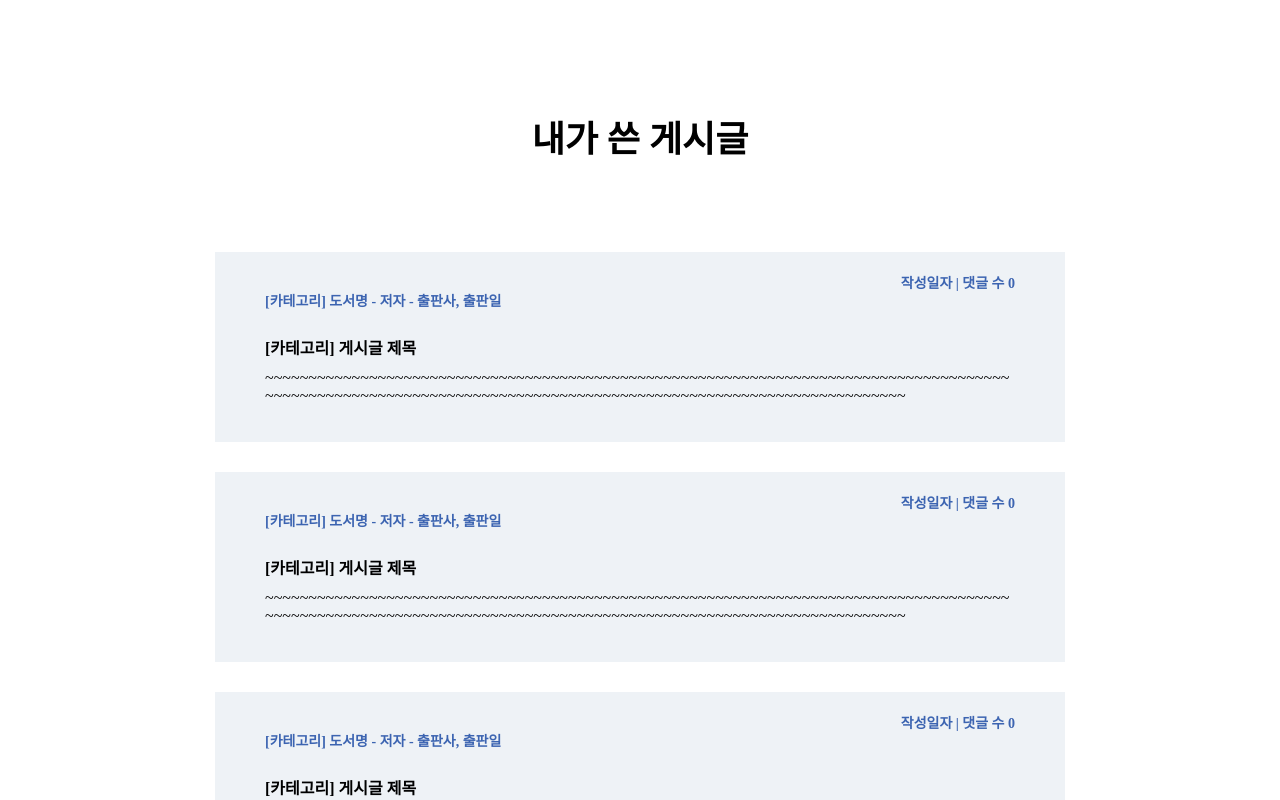
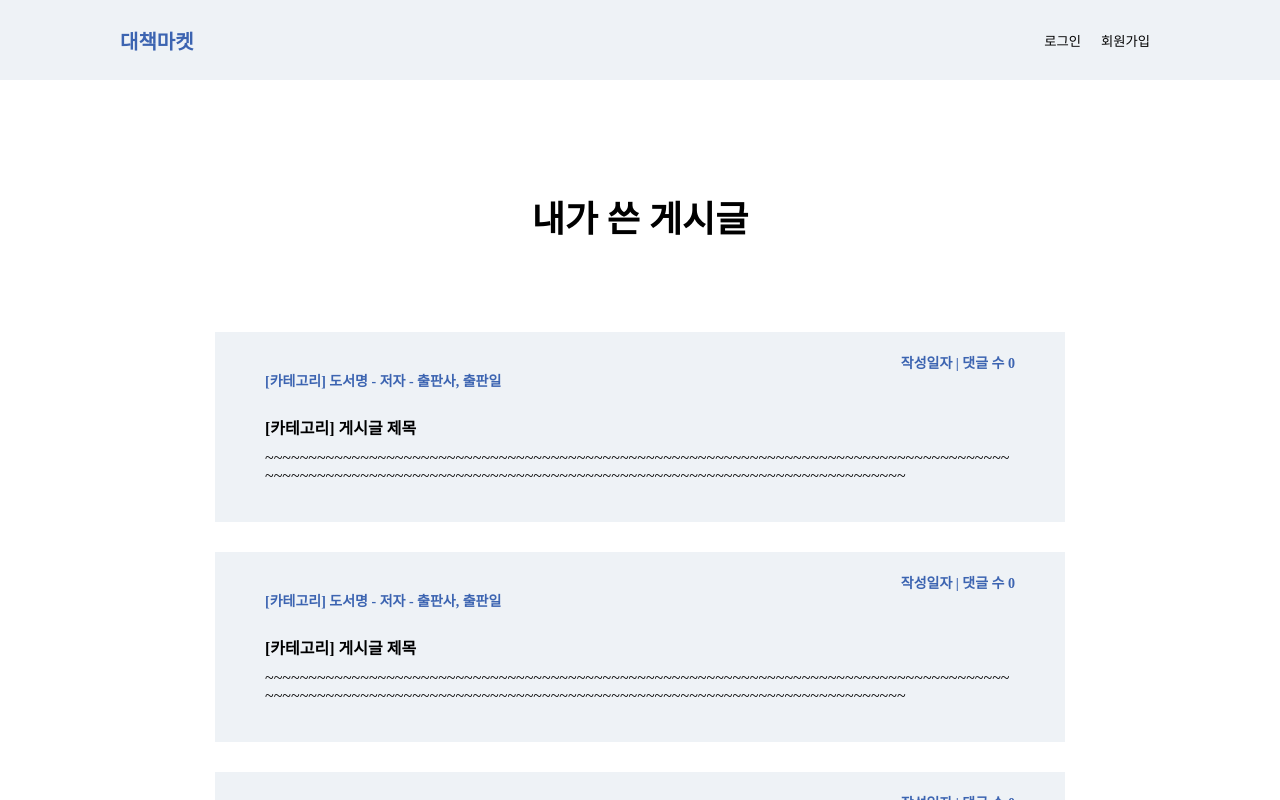
Before and after one commit to BigBookMarket/BigBookMarket-Client, a React (Create React App) app: page /mypage/post in a window 1280 px wide. Shown: the top 800 px of the page. Built offline with nearby package versions, Linux system fonts and the light colour scheme.

Commit message:
feat: add Navbar to CommentHistory and PostHistory page

```diff
--- a/src/pages/CommentHistory.js
+++ b/src/pages/CommentHistory.js
@@ -1,6 +1,7 @@
 import React from "react";
 import Styled from "styled-components";
-import CommentHistoryCard from "../components/CommentHistoryCard";
+import CommentHistoryCard from "../components/mypage/community/CommentHistoryCard";
+import Navbar from "../components/Navbar";
 
 const CommentHistoryWrapper = Styled.div`
   margin: 110px;
@@ -19,12 +20,15 @@ const CommentHistoryWrapper = Styled.div`
 
 const CommentHistory = () => {
   return (
+    <>
+      <Navbar />
       <CommentHistoryWrapper>
         <p className="title">내가 쓴 댓글</p>
         <CommentHistoryCard />
         <CommentHistoryCard />
         <CommentHistoryCard />
       </CommentHistoryWrapper>
+    </>
   );
 };
 
--- a/src/pages/PostHistory.js
+++ b/src/pages/PostHistory.js
@@ -1,6 +1,7 @@
 import React from "react";
 import Styled from "styled-components";
-import PostHistoryCard from "../components/PostHistoryCard";
+import PostHistoryCard from "../components/mypage/community/PostHistoryCard";
+import Navbar from "../components/Navbar";
 
 const PostHistoryWrapper = Styled.div`
   margin: 110px;
@@ -19,12 +20,15 @@ const PostHistoryWrapper = Styled.div`
 
 const PostHistory = () => {
   return (
+    <>
+      <Navbar />
       <PostHistoryWrapper>
         <p className="title">내가 쓴 게시글</p>
         <PostHistoryCard />
         <PostHistoryCard />
         <PostHistoryCard />
       </PostHistoryWrapper>
+    </>
   );
 };
 
```
Also changed, not shown: src/components/mypage/community/CommentHistoryCard.js (renamed from src/components/CommentHistoryCard.js), src/components/mypage/community/PostHistoryCard.js (renamed from src/components/PostHistoryCard.js). Lines whose indentation alone changed are shown as unchanged.
